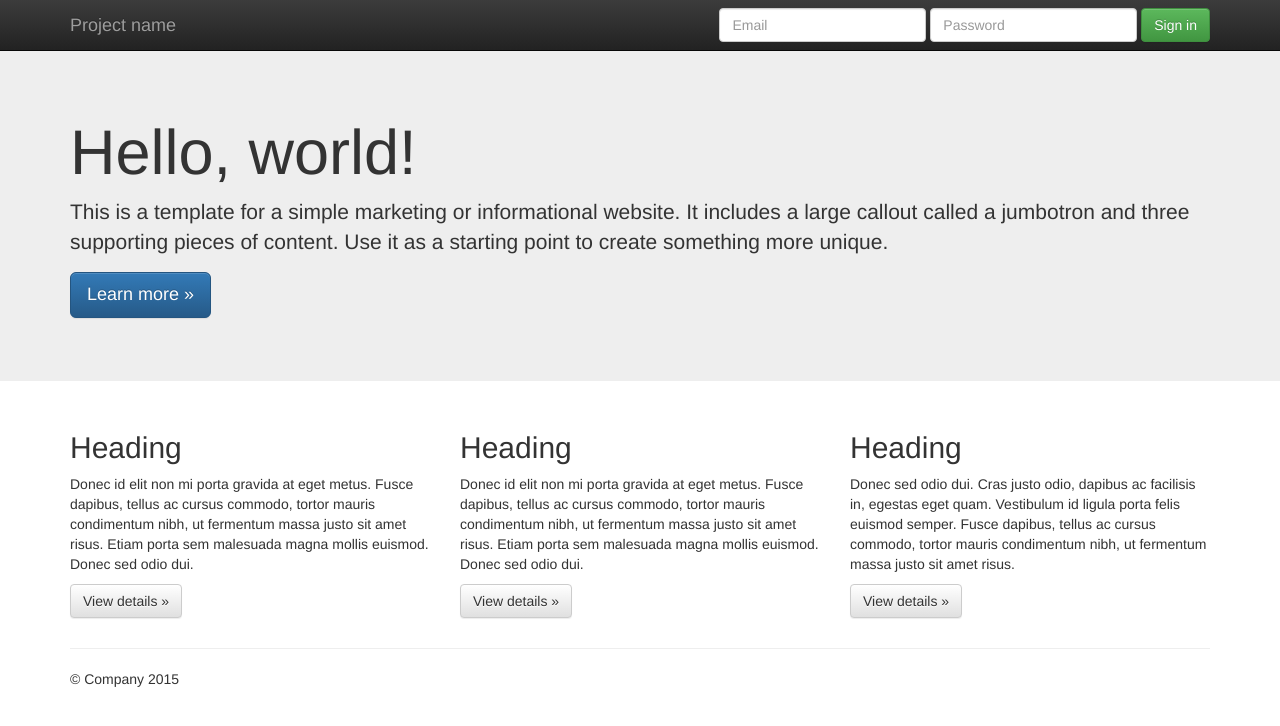
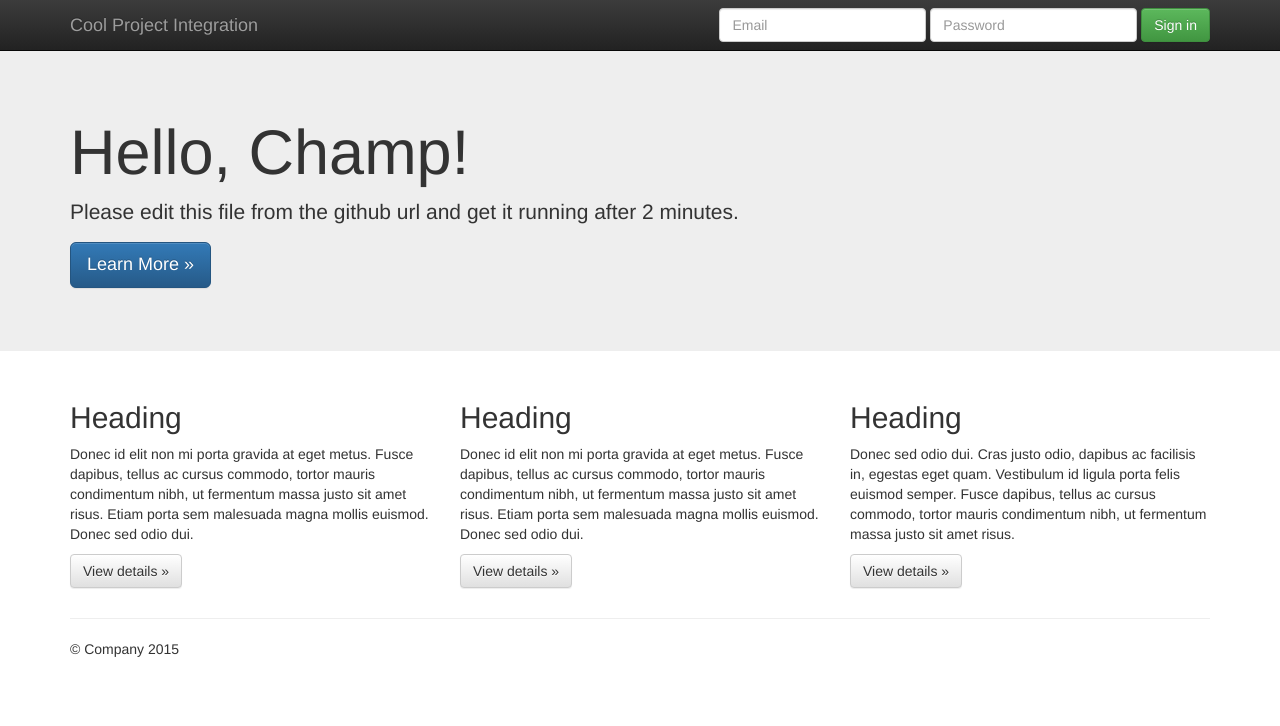
Before and after one commit to jaiswalshivam124/Initailizr, a plain HTML site: page initializr/index.html in a window 1280 px wide. Drawn offline with nearby package versions, Linux system fonts and the light colour scheme.

Commit message:
Modified

```diff
--- a/initializr/index.html
+++ b/initializr/index.html
@@ -36,7 +36,7 @@
             <span class="icon-bar"></span>
             <span class="icon-bar"></span>
           </button>
-          <a class="navbar-brand" href="#">Project name</a>
+          <a class="navbar-brand" href="#">Cool Project Integration</a>
         </div>
         <div id="navbar" class="navbar-collapse collapse">
           <form class="navbar-form navbar-right" role="form">
@@ -55,9 +55,9 @@
     <!-- Main jumbotron for a primary marketing message or call to action -->
     <div class="jumbotron">
       <div class="container">
-        <h1>Hello, world!</h1>
-        <p>This is a template for a simple marketing or informational website. It includes a large callout called a jumbotron and three supporting pieces of content. Use it as a starting point to create something more unique.</p>
-        <p><a class="btn btn-primary btn-lg" href="#" role="button">Learn more &raquo;</a></p>
+        <h1>Hello, Champ!</h1>
+        <p>Please edit this file from the github url and get it running after 2 minutes.</p>
+        <p><a class="btn btn-primary btn-lg" href="#" role="button">Learn More &raquo;</a></p>
       </div>
     </div>
 
```
